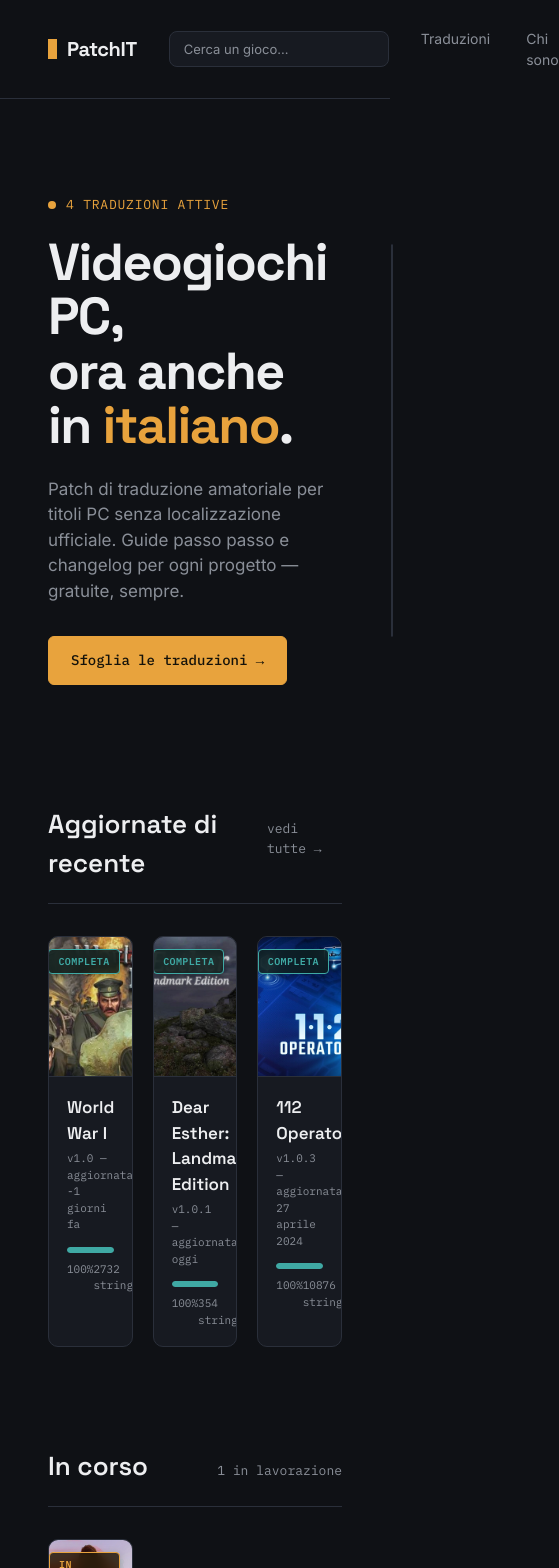
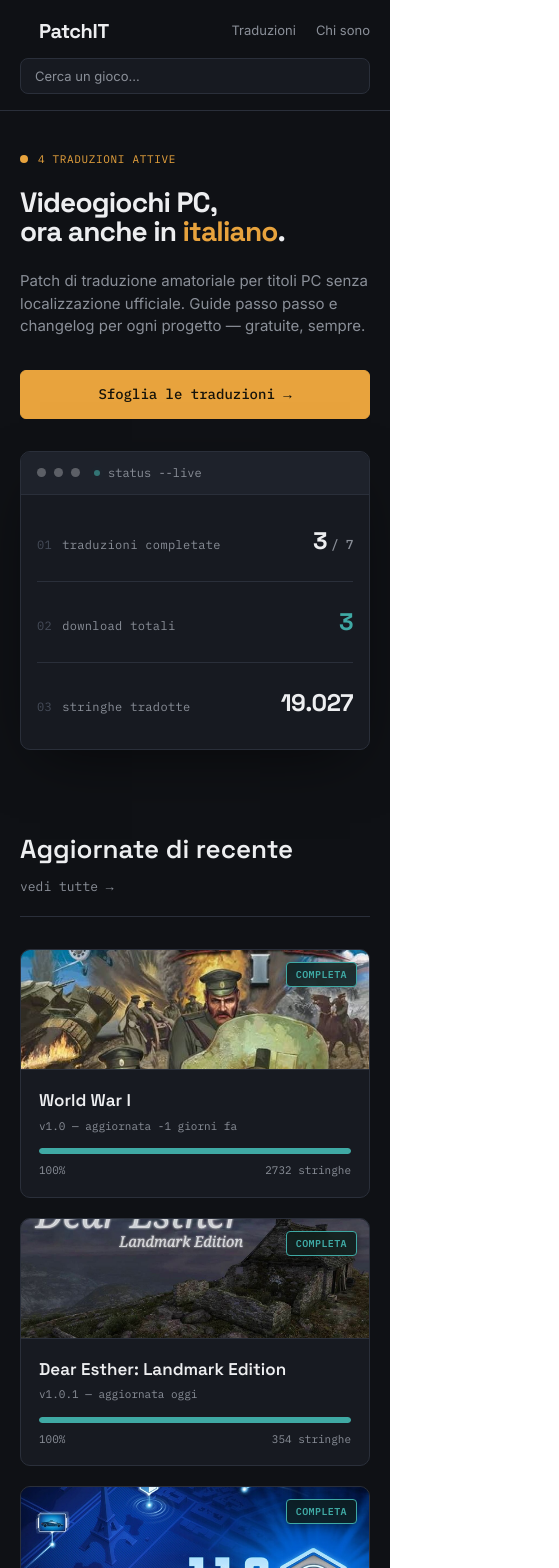
Before and after one commit to matteogit-dev/patchit, a React (Vite) app: page /#/ in a window 390 px wide. Shown: the top 1568 px of the page, 559 px wide, since content can reach past the window. Built offline with nearby package versions, Linux system fonts and the light colour scheme.

Commit message:
Aggiunto stile per visualizzazione da telefono

```diff
--- a/src/App.css
+++ b/src/App.css
@@ -777,3 +777,154 @@ h1 .accent { color: var(--amber); }
 .header-search-empty:hover {
   background: transparent;
 }
+
+/* ==================== RESPONSIVE MOBILE ==================== */
+@media (max-width: 768px) {
+
+  /* Header */
+  header {
+    flex-wrap: wrap;
+    padding: 16px 20px;
+    gap: 12px;
+  }
+
+  .header-search {
+    order: 3;
+    max-width: 100%;
+    width: 100%;
+    margin: 0;
+    flex: 1 1 100%;
+  }
+
+  nav {
+    gap: 20px;
+    font-size: 13px;
+  }
+
+  /* Hero */
+  .hero {
+    grid-template-columns: 1fr;
+    padding: 40px 20px 48px;
+    gap: 32px;
+  }
+
+  h1 {
+    font-size: 34px;
+  }
+
+  .hero p {
+    font-size: 15px;
+    max-width: 100%;
+  }
+
+  .cta-row {
+    flex-wrap: wrap;
+  }
+
+  .btn {
+    width: 100%;
+    text-align: center;
+  }
+
+  .stats-body {
+    padding: 6px 16px;
+  }
+
+  /* Sezioni generiche */
+  .section {
+    padding: 32px 20px 60px;
+  }
+
+  .section-head {
+    flex-direction: column;
+    align-items: flex-start;
+    gap: 8px;
+  }
+
+  /* Griglia card: 1 colonna sotto i 768px */
+  .grid {
+    grid-template-columns: 1fr;
+  }
+
+  /* Filtri pagina Traduzioni */
+  .filters-bar {
+    flex-direction: column;
+    align-items: stretch;
+  }
+
+  .search-input {
+    min-width: 0;
+    width: 100%;
+  }
+
+  .filter-pills {
+    flex-wrap: wrap;
+  }
+
+  .sort-select {
+    margin-left: 0;
+    width: 100%;
+  }
+
+  /* Pagina dettaglio gioco */
+  .detail-header {
+    flex-direction: column;
+    align-items: flex-start;
+    gap: 20px;
+  }
+
+  .detail-cover {
+    width: 100%;
+    height: 200px;
+  }
+
+  .detail-title {
+    font-size: 26px;
+  }
+
+  .progress-track,
+  .progress-label {
+    width: 100% !important;
+  }
+
+  .cta-row .btn,
+  .cta-row a,
+  .cta-row button {
+    width: 100%;
+  }
+
+  /* Footer */
+  .footer-main {
+    grid-template-columns: 1fr;
+    gap: 28px;
+  }
+
+  .footer-bottom {
+    flex-direction: column;
+    gap: 8px;
+    text-align: center;
+  }
+
+  /* Pagina Chi sono */
+  .about-statement {
+    font-size: 24px;
+  }
+}
+
+@media (max-width: 480px) {
+  h1 {
+    font-size: 28px;
+  }
+
+  .eyebrow {
+    font-size: 11px;
+  }
+
+  .stat-value {
+    font-size: 24px;
+  }
+
+  .card-cover {
+    height: 120px;
+  }
+}
--- a/src/data/games.js
+++ b/src/data/games.js
@@ -134,4 +134,23 @@ export const games = [
     changelog: [
     ],
   },
+  {
+    id: 'lords-and-villeins',
+    title: 'Lords and Villeins',
+    code: 'LAV',
+    status: 'planned',
+    version: '',
+    updatedDate: '',
+    progress: '',
+    stringsTranslated: 0,
+    downloadUrl: '',
+    releaseTags: [],
+    coverImage: 'games/lords-and-villeins/cover.jpg',
+    steamUrl: 'https://store.steampowered.com/app/1287530/Lords_and_Villeins/',
+    description: '',
+    instructions: [
+    ],
+    changelog: [
+    ],
+  },
 ]
```
Also changed, not shown: public/games/lords-and-villeins/cover.jpg (added), 1 other file (tests, documents, lock files or other folders).
